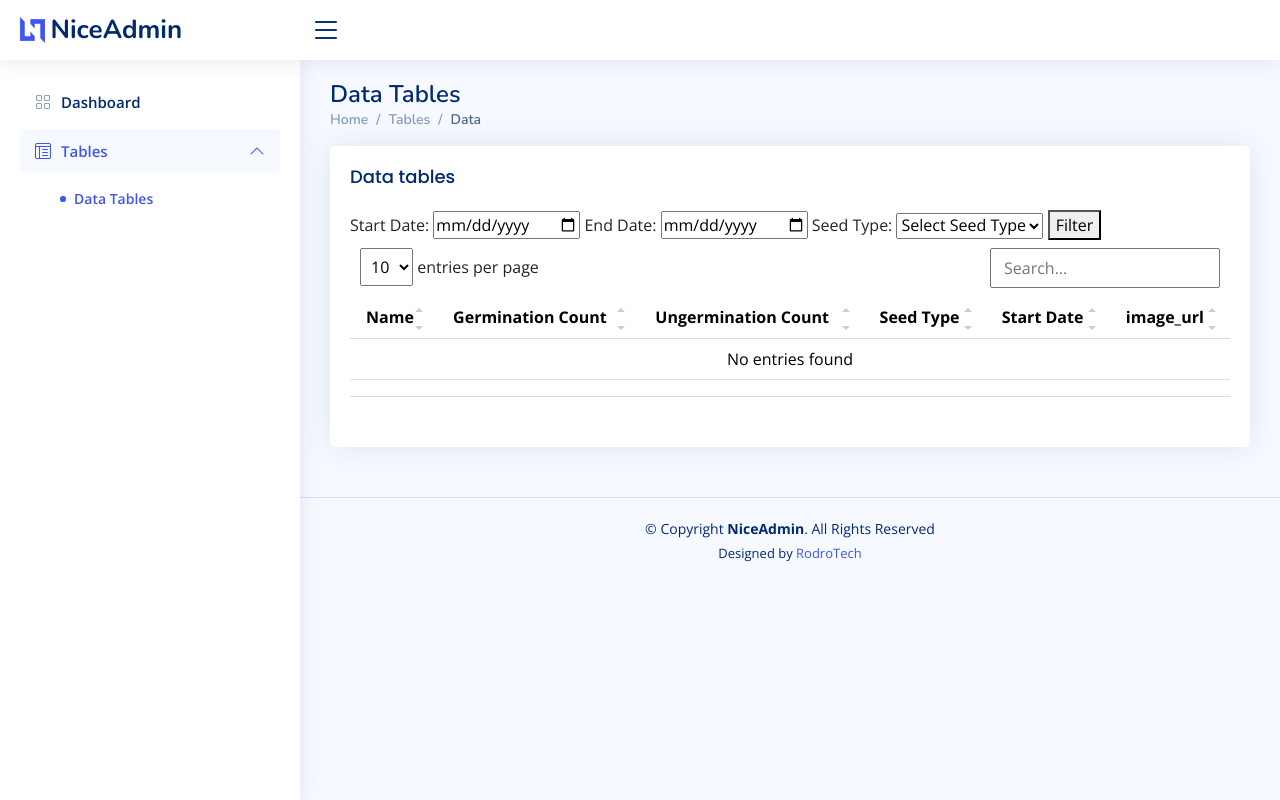
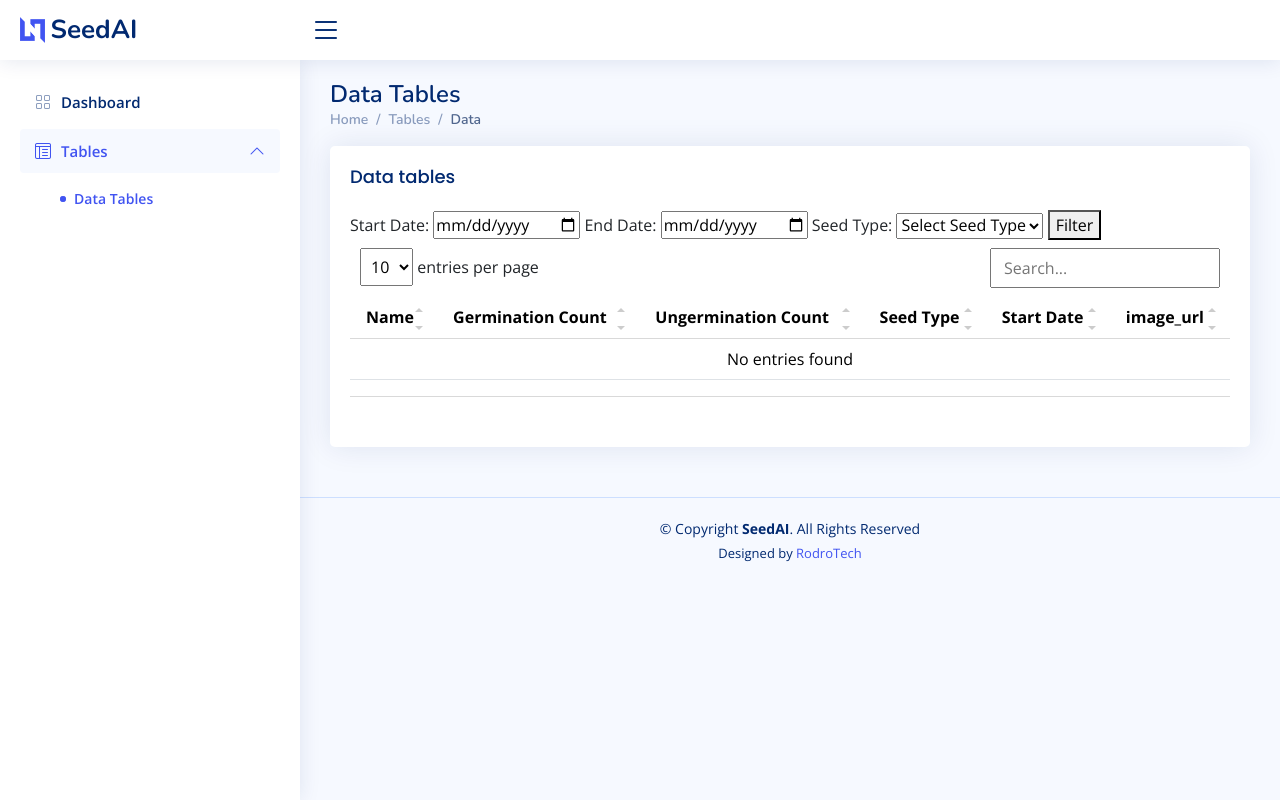
Before and after one commit to HackHarbour0501/Seed-ai, a Flask app: page /tables-data.html in a window 1280 px wide. Run offline with Flask 2, Linux system fonts and the light colour scheme; data that the repository does not hold is empty; parts of the project's set-up code (start-up, migrations or seed data) failed here and were passed over; some libraries are stand-ins or nearby versions.

Commit message:
Update tables-data.html

```diff
--- a/templates/tables-data.html
+++ b/templates/tables-data.html
@@ -5,7 +5,7 @@
   <meta charset="utf-8">
   <meta content="width=device-width, initial-scale=1.0" name="viewport">
 
-  <title>Data Tables - NiceAdmin Bootstrap Template</title>
+  <title>Data Tables</title>
   <meta content="" name="description">
   <meta content="" name="keywords">
 
@@ -39,7 +39,7 @@
     <div class="d-flex align-items-center justify-content-between">
       <a href="index.html" class="logo d-flex align-items-center">
         <img src="{{ url_for('static',filename='assets/img/logo.png')}}" alt="">
-        <span class="d-none d-lg-block">NiceAdmin</span>
+        <span class="d-none d-lg-block">SeedAI</span>
       </a>
       <i class="bi bi-list toggle-sidebar-btn"></i>
     </div>
@@ -153,7 +153,7 @@
   <!-- ======= Footer ======= -->
   <footer id="footer" class="footer">
     <div class="copyright">
-      &copy; Copyright <strong><span>NiceAdmin</span></strong>. All Rights Reserved
+      &copy; Copyright <strong><span>SeedAI</span></strong>. All Rights Reserved
     </div>
     <div class="credits">
       Designed by <a href="#">RodroTech</a>
```
